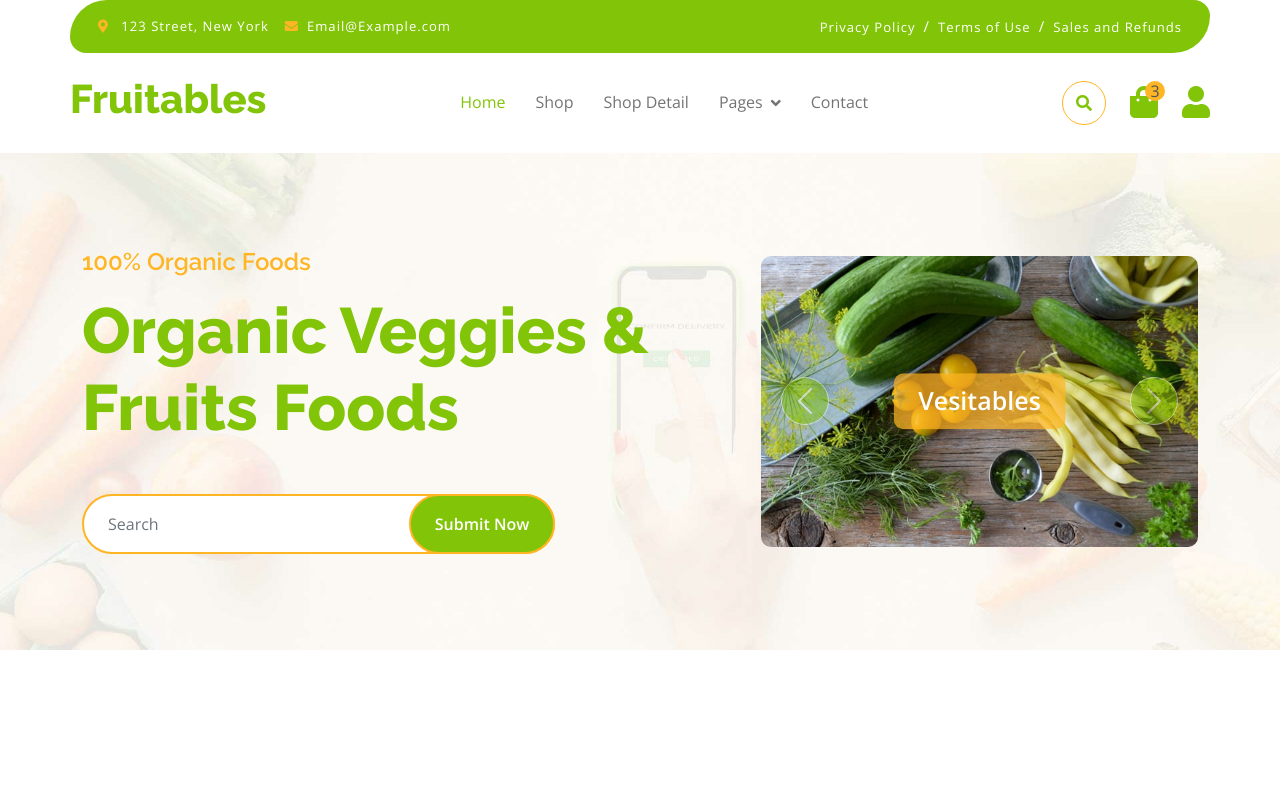
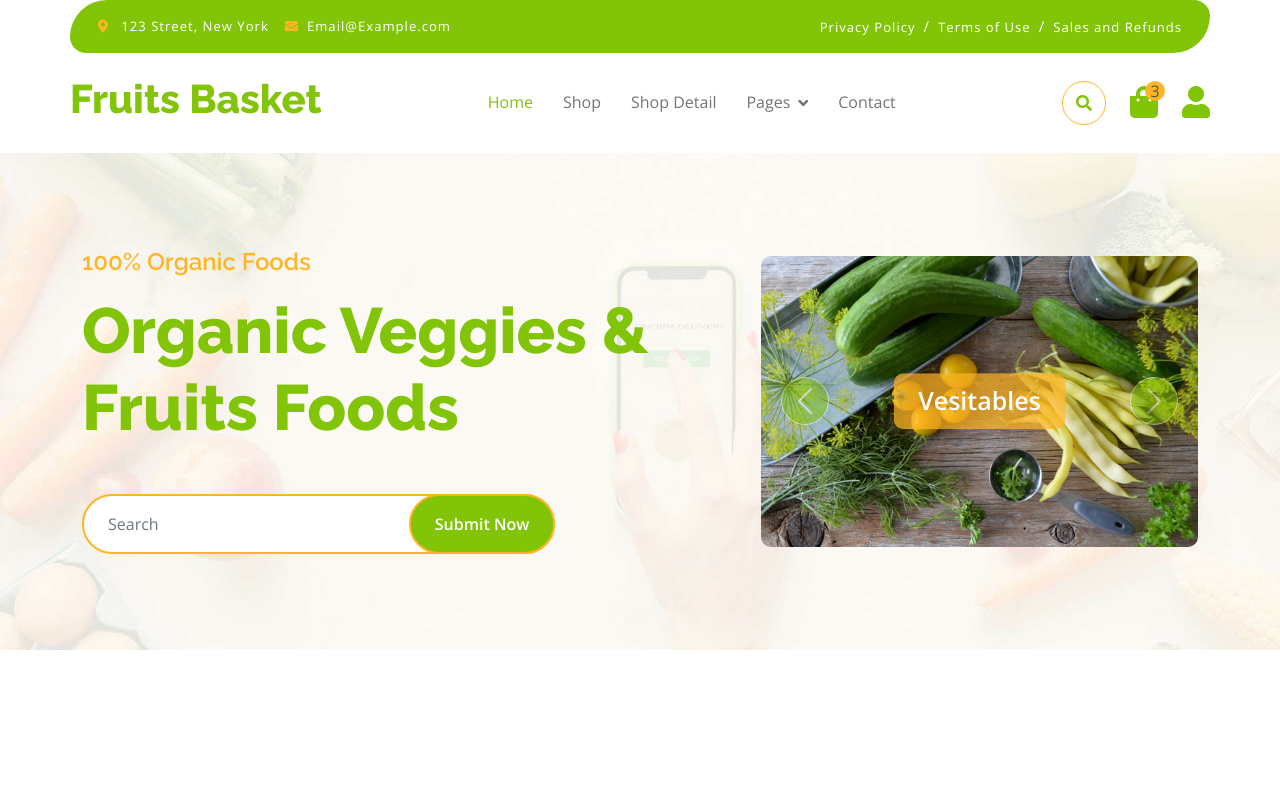
Before and after one commit to Sankar-1295/veg-shop, a plain HTML site: page index.html in a window 1280 px wide. Shown: the top 791 px of the page. Drawn offline with nearby package versions, Linux system fonts and the light colour scheme.

Commit message:
Update index.html

```diff
--- a/index.html
+++ b/index.html
@@ -55,7 +55,7 @@
             </div>
             <div class="container px-0">
                 <nav class="navbar navbar-light bg-white navbar-expand-xl">
-                    <a href="index.html" class="navbar-brand"><h1 class="text-primary display-6">Fruitables</h1></a>
+                    <a href="index.html" class="navbar-brand"><h1 class="text-primary display-6">Fruits Basket</h1></a>
                     <button class="navbar-toggler py-2 px-3" type="button" data-bs-toggle="collapse" data-bs-target="#navbarCollapse">
                         <span class="fa fa-bars text-primary"></span>
                     </button>
```
